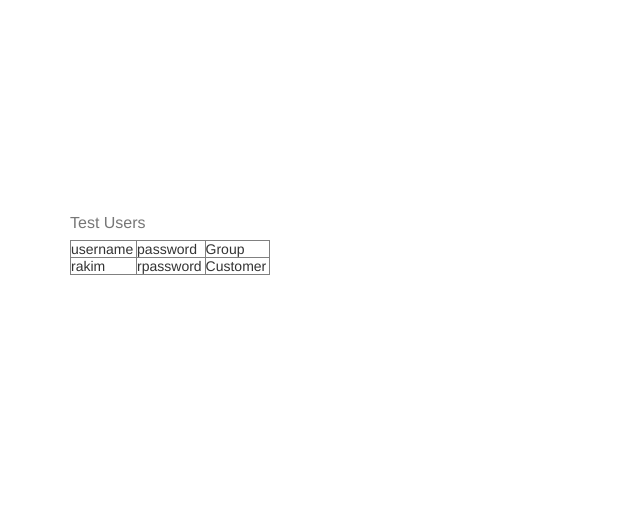
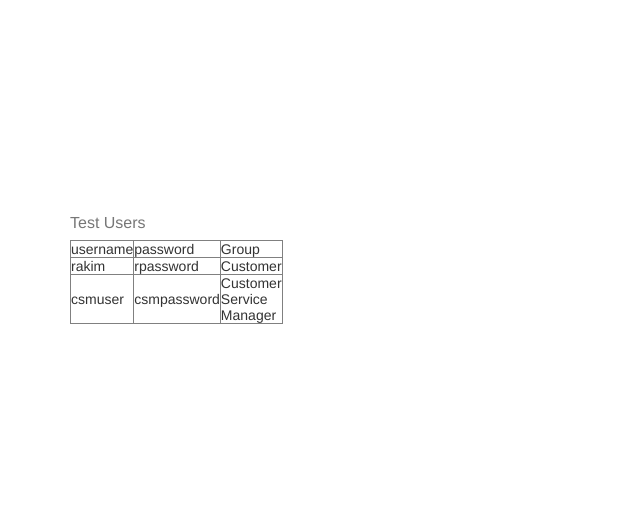
Before and after one commit to masharialrasheed/comp344, a PHP site: page /LoginShopper.php in a window 1280 px wide. Shown: the part 506-1029 px from the top of the page, without its empty margins (0-640 px from the left). Run offline with PHP 8.4, Linux system fonts and the light colour scheme; data that the repository does not hold is empty.

Commit message:
Added test user

```diff
--- a/comp344-src/public/LoginShopper.php
+++ b/comp344-src/public/LoginShopper.php
@@ -98,6 +98,11 @@
     <td>rpassword</td>
     <td>Customer</td>
   </tr>
+  <tr>
+    <td>csmuser</td>
+    <td>csmpassword</td>
+    <td>Customer Service Manager</td>
+  </tr>
 </table>
 </div>
 
```
